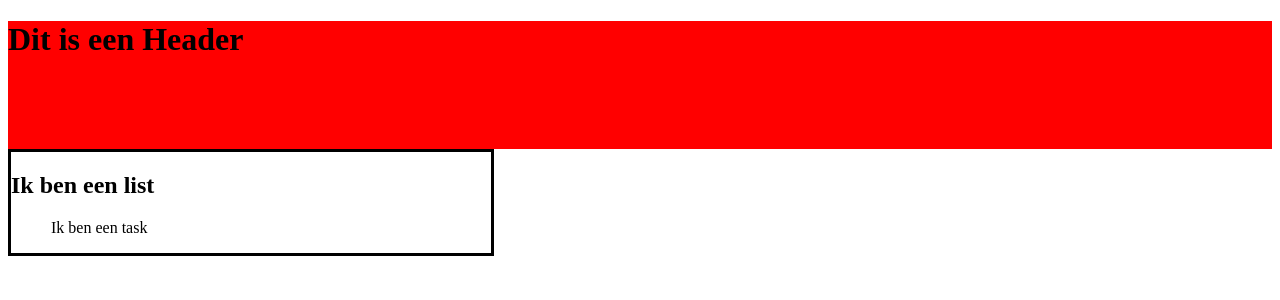
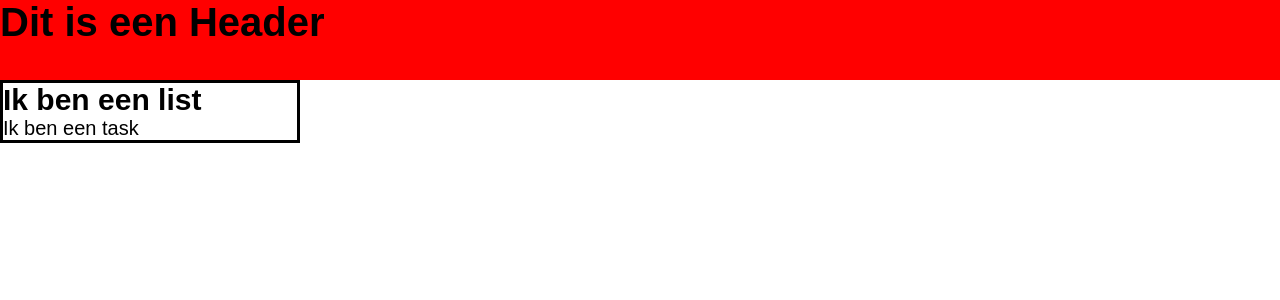
Before and after one commit to JTReerink/boardroom, a React (Create React App) app: page / in a window 1280 px wide. Shown: the top 300 px of the page. Built offline with nearby package versions, Linux system fonts and the light colour scheme.

Commit message:
Initial style

```diff
--- a/src/App/App.css
+++ b/src/App/App.css
@@ -0,0 +1,14 @@
+* {
+    margin: 0;
+    padding: 0;
+    box-sizing: border-box;
+}
+
+html {
+    font-size: 62.5%;
+}
+
+body {
+    font-family: sans-serif;
+    font-size: 2rem;
+}
```
